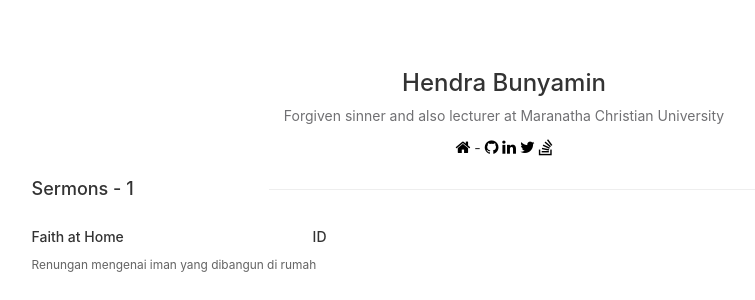
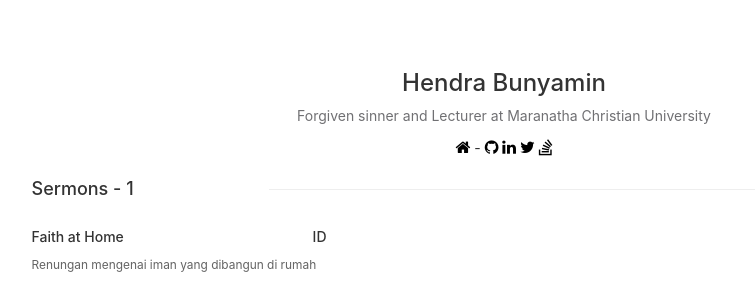
Before and after one commit to jethroGIT/jethrogit.github.io, a Jekyll site: the page built from index.html, in a window 1280 px wide. Shown: the part 211-511 px from the top of the page, without its empty margins (136-891 px from the left). Built offline with Jekyll 4.4.1, drawn with Linux system fonts in a browser that asks for light colours.

```diff
--- a/_config.yml
+++ b/_config.yml
@@ -9,7 +9,7 @@
 surname:
 
 # Short bio or description (displayed on the left bar an top bar)
-description: "Forgiven sinner and also lecturer at Maranatha Christian University"
+description: "Forgiven sinner and Lecturer at Maranatha Christian University"
 #description: "Look'up for the dragon but I found a princess"
 
 # path of the profile picture image (displayed on the left bar)
```
